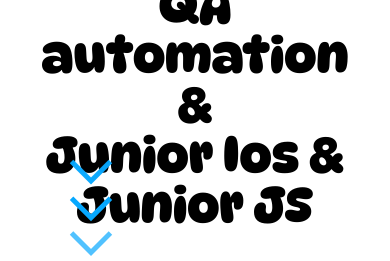
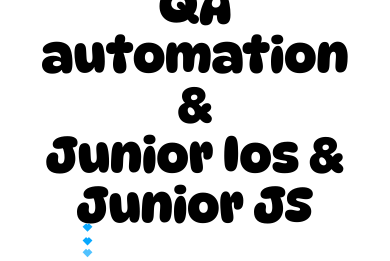
Before and after one commit to DimaKozhanovsky/rsschool-cv, a plain HTML site: page index.html in a window 390 px wide. Both pictures are taken after a click on the button "Yes". Shown: the part 344-605 px from the top of the page. Drawn offline with Linux system fonts and the light colour scheme.

Commit message:
fix : Improve Adaptive

```diff
--- a/style.css
+++ b/style.css
@@ -1259,6 +1259,15 @@ fieldset {
 
 
         }
+        .arrow{
+            padding-left: 56px;
+            padding-top: 75px;
+        }
 
+        .arrow > span{
+            width: 2px;
+            height: 2px;
+
+        }
 
     }
```
